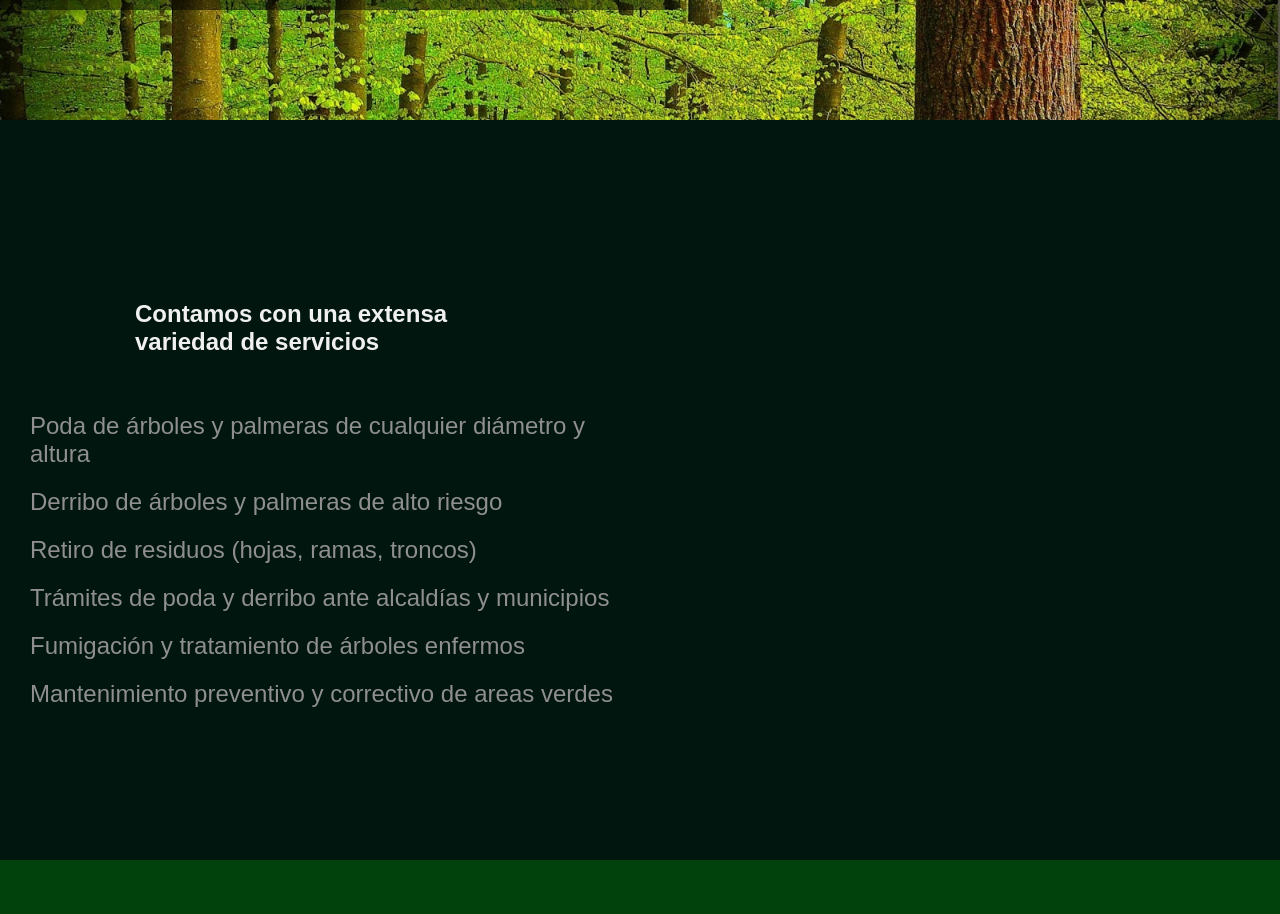
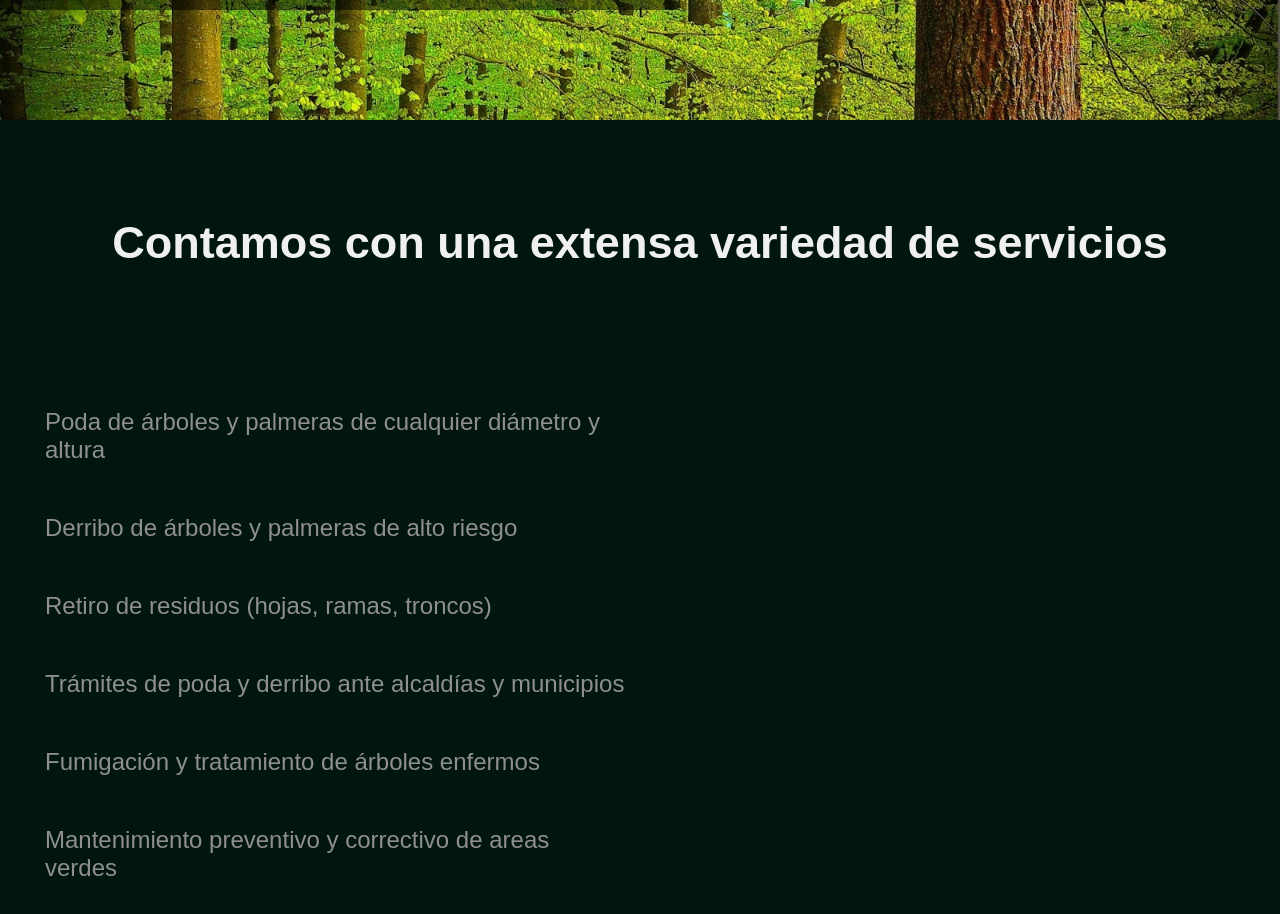
Before and after one commit to lalodsi/servipoda, a React (Vite) app: page / in a window 1280 px wide. Shown: the part 440-1354 px from the top of the page. Before the commit the page ends 1300 px from the top, so only its background shows below. Built offline with nearby package versions, Linux system fonts and the light colour scheme.

Commit message:
Improve some styles

```diff
--- a/src/components/Services.tsx
+++ b/src/components/Services.tsx
@@ -20,10 +20,11 @@ const Services: React.FC = () => {
 
   return (
     <section className="services">
-      <div className="services-list">
       <div className='title'>
         <h2>Contamos con una extensa variedad de servicios</h2>
       </div>
+      <div className="content">
+        <div className="services-list">
           <ul>
             {services.map(service => (
               <li
@@ -39,6 +40,7 @@ const Services: React.FC = () => {
         <div className="service-image">
           {selectedService && <img src={selectedService} alt="Servicio" />}
         </div>
+      </div>
     </section>
   );
 };
--- a/src/styles/Services.scss
+++ b/src/styles/Services.scss
@@ -1,11 +1,21 @@
 .services {
     display: flex;
+    flex-direction: column;
     position: relative;
     // top: 350px;
     width: 100%;
-    height: 740px;
+    height: 120vh;
     background-color: rgb(0, 22, 15);
     color: #f0f0f0;
+    .title{
+      text-align: center;
+      padding: 10px;
+      font-size: 30px;
+      margin: 50px;
+      // width: 400px;
+    }
+    .content{
+      display: flex;
       .services-list {
         padding-left: 20px;
         width: 50%;
@@ -13,16 +23,11 @@
         // justify-content: center;
         flex-direction: column;
         align-items: center;
-      .title{
-        margin-top: 150px;
-        padding: 10px;
-        width: 400px;
-      }
         ul {
           list-style: none;
           padding: 0;
           li {
-          padding: 10px;
+            padding: 25px;
             font-size: 1.5rem;
             color: #8f8f8f;
             &:hover {
@@ -33,10 +38,13 @@
       }
       .service-image {
         width: 50%;
+        // height: 400px;
         display: flex;
+        justify-content: center;
         img {
-        width: 100%;
-        height: auto;
+          width: 60vh;
+          height: 65vh;
         }
       }
     }
+  }
```
Lines whose indentation alone changed are shown as unchanged.
